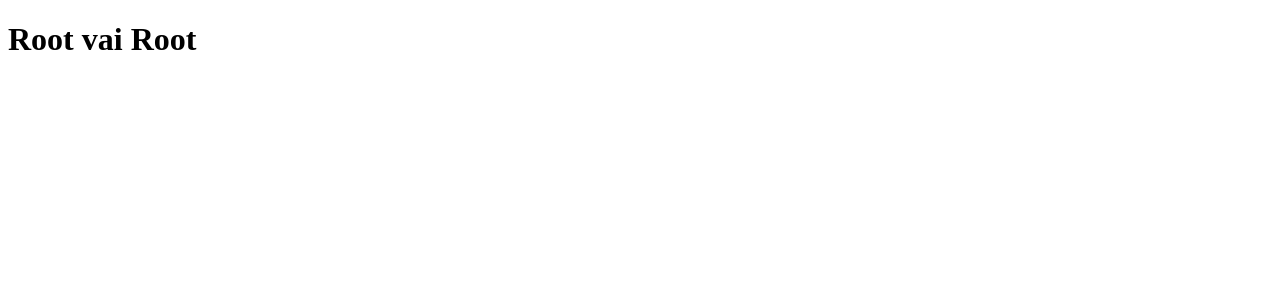
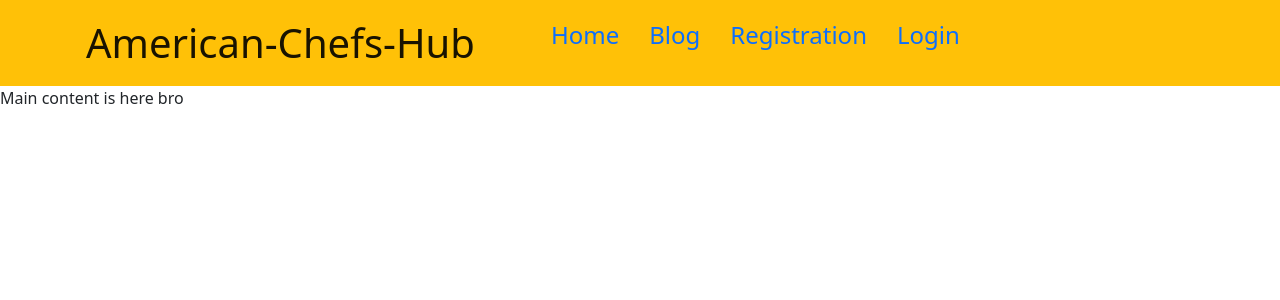
Before and after one commit to PritrirajPartho/american-chefs-hub-client, a React (Vite) app: page / in a window 1280 px wide. Shown: the top 300 px of the page. Built offline with nearby package versions, Linux system fonts and the light colour scheme.

Commit message:
navbar-added

```diff
--- a/src/Layout/Root.jsx
+++ b/src/Layout/Root.jsx
@@ -1,9 +1,12 @@
 import React from 'react';
+import Header from '../components/Header/Header';
+import { Outlet } from 'react-router-dom';
 
 const Root = () => {
     return (
         <div>
-            <h1>Root vai Root</h1>
+            <Header></Header>
+            <Outlet></Outlet>
         </div>
     );
 };
--- /dev/null
+++ b/src/components/Header/Header.css
@@ -0,0 +1,12 @@
+#anchor-contaniner{
+    display: flex;
+    justify-content: space-between;
+    margin-left: 30px;
+}
+a{
+  margin-top: -1px;
+  margin-bottom: 15px;
+  text-decoration: none;
+  margin-left: 30px;
+  font-size: 24px;
+}
--- /dev/null
+++ b/src/components/Header/Header.jsx
@@ -0,0 +1,25 @@
+import React from "react";
+import { Container, Nav, Navbar } from "react-bootstrap";
+import "./Header.css";
+import { Link } from "react-router-dom";
+
+const Header = () => {
+  return (
+    <Navbar bg="warning" expand="lg">
+      <Container>
+        <Navbar.Brand className="fs-1 ms-1">American-Chefs-Hub</Navbar.Brand>
+        <Navbar.Toggle aria-controls="basic-navbar-nav" />
+        <Navbar.Collapse id="basic-navbar-nav">
+          <Nav className="" id="anchor-contaniner">
+                <Link to={"/"}>Home</Link>
+                <Link to={"/blog"}>Blog</Link>
+                <Link to={'/registration'}>Registration</Link>
+                <Link to={'/login'}>Login</Link>
+          </Nav>
+        </Navbar.Collapse>
+      </Container>
+    </Navbar>
+  );
+};
+
+export default Header;
--- a/src/index.css
+++ b/src/index.css
@@ -67,3 +67,7 @@ button:focus-visible {
     background-color: #f9f9f9;
   }
 } */
+
+/* button{
+  color: rgb(243, 167, 25);
+} */
--- a/src/main.jsx
+++ b/src/main.jsx
@@ -5,6 +5,7 @@ import {
   RouterProvider,
 } from "react-router-dom";
 import "./index.css";
+import 'bootstrap/dist/css/bootstrap.min.css';
 import Root from './Layout/Root';
 import ErrorPage from './ErrorPage/ErrorPage';
 
```
